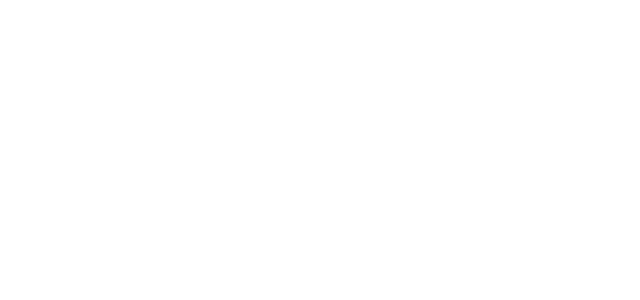
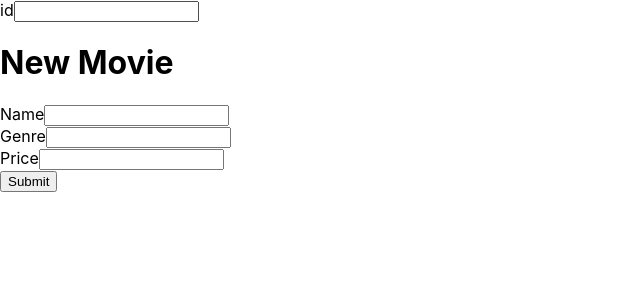
Before and after one commit to lekhanagodugunuri/PLJ_Lekhana, a React (Create React App) app in the folder Frontend/: page /movies/update/1 in a window 1280 px wide. Before the commit this address had no page. Shown: the top 300 px of the page, without its empty margins (0-640 px from the left). Built offline with nearby package versions, Linux system fonts and the light colour scheme.

Commit message:
finished all crud methods in frontend

```diff
--- a/Frontend/src/MovieService.ts
+++ b/Frontend/src/MovieService.ts
@@ -10,9 +10,11 @@ type Movie = {
   moviePrice: string;
 };
 
-export  async function getMovie() {
+export async function getMovie() {
   console.log(defaultAxiosInstance.get("movies/"), "ksjhdsdgfs");
-  const data = await defaultAxiosInstance.get("movies/").catch((error) =>{throw error})
+  const data = await defaultAxiosInstance.get("movies/").catch((error) => {
+    throw error;
+  });
   console.log("after fetch");
   console.log(data);
   return data["data"];
@@ -25,19 +27,27 @@ export async function getMovieById(id: string) {
 }
 
 export async function addMovie(params: Movie) {
-    const res = await defaultAxiosInstance.post(
-    "/movies",
+  const res = await defaultAxiosInstance.post("/movies", {
+    movieName: params.movieName,
+    moviePrice: params.moviePrice,
+  });
+  if (res && res.status === 200) {
+    console.log("movie successfully created");
+  }
+}
+export async function updateMovie(params: Movie) {
+  const res = await defaultAxiosInstance.put(
+    "/movies/" + params.movieId,
     {
-     movieName : params.movieName,
-     moviePrice : params.moviePrice,
-    },
-
+      movieName: params.movieName,
+      movieGenre: params.movieGenre,
+      moviePrice: params.moviePrice,
+    }
   );
   if (res && res.status === 200) {
     console.log("movie successfully created");
   }
 }
-
 export async function deleteMovieById(id: string) {
   const res = await defaultAxiosInstance
     .delete("/movies/" + id)
--- a/Frontend/src/components/atoms/UpdateButton.tsx
+++ /dev/null
@@ -1,16 +0,0 @@
-import { Button } from "@mui/material";
-import React, { Component } from "react";
-import { Routes, Route, useNavigate } from "react-router-dom";
-
-function UpdateButton1() {
-  const navigate = useNavigate();
-
-  const navigateToUpdate = () => {
-    navigate("/update");
-  };
-
-  {
-    return <Button variant="outlined" color="secondary" onClick={navigateToUpdate}>Update</Button>;
-  }
-}
-export default UpdateButton1;
--- a/Frontend/src/components/molecules/MovieNavBar.tsx
+++ b/Frontend/src/components/molecules/MovieNavBar.tsx
@@ -36,6 +36,7 @@ function Navbar() {
         >
           Create
         </Button>
+
       </Toolbar>
     </AppBar>
   );
--- a/Frontend/src/components/pages/DetailPage.tsx
+++ b/Frontend/src/components/pages/DetailPage.tsx
@@ -5,7 +5,7 @@ import { deleteMovieById, getMovieById } from "../../MovieService";
 import BuyButton from "../atoms/BuyButton";
 
 import DetailButton from "../atoms/DetailButton";
-import UpdateButton1 from "../atoms/UpdateButton";
+
 import MovieNavBar from "../molecules/MovieNavBar";
 import "./detail.css";
 function DetailCard1() {
@@ -32,7 +32,7 @@ function DetailCard1() {
   const navigate = useNavigate();
   const handleDelete = () => {
     deleteMovieById(id!).then(() => {
-      navigate("/movies");
+      navigate("/movies/");
     });
   };
 
@@ -60,9 +60,21 @@ function DetailCard1() {
           <p>Price: {movie?.moviePrice} </p>
 
           <BuyButton></BuyButton>
-          <UpdateButton1></UpdateButton1>
+
           <Button variant="contained" color="error" onClick={handleDelete}>
         Delete
+      </Button>
+      <Button
+        className="update"
+        variant="outlined"
+        color="success"
+        size="medium"
+        onClick={() => {
+          navigate("/movies/update/" + id);
+        }}
+      >
+
+        Update
       </Button>
         </Card>
       </div>
--- /dev/null
+++ b/Frontend/src/components/pages/UpdateMovie.tsx
@@ -0,0 +1,83 @@
+import { Button, Card, TextField } from "@mui/material";
+import React, { useEffect, useState } from "react";
+
+import { useNavigate, useParams } from "react-router-dom";
+
+import { Formik, useFormik } from "formik";
+import { updateMovie } from "../../MovieService";
+export default function MovieUpdate(){
+    const{id}=useParams();
+    const navigate = useNavigate();
+const formik = useFormik({
+    initialValues: {
+     id: "",
+     movieName: "",
+     movieGenre: "",
+     moviePrice: "",
+    },
+    onSubmit: (values) => {
+      handleSubmit(values.movieName, values.movieGenre, values.moviePrice);
+    console.log("hier",values);
+    }
+  });
+  const handleSubmit = (movieName:string, movieGenre:string, moviePrice:string)=>{
+    if (id == undefined) {return;}
+    updateMovie({movieId:id, movieName: movieName, movieGenre: movieGenre, moviePrice: moviePrice})
+      .then((response: any) => {
+        console.log("response",response)
+        navigate("/movies/")
+      })
+      .catch((e: any) => {
+        postMessage(e.response.data);
+      });
+    }
+return(<form onSubmit={formik.handleSubmit}>
+    <div>
+     <label htmlFor="id">id</label>
+      <input
+        id="id"
+        name="id"
+        type="text"
+        onChange={formik.handleChange}
+        onBlur={formik.handleBlur}
+        value={formik.values.id}
+      />
+    </div>
+    <div>
+      <h1>New Movie</h1>
+      <label htmlFor="movieName">Name</label>
+      <input
+        id="movieName"
+        name="movieName"
+        type="text"
+        onChange={formik.handleChange}
+        onBlur={formik.handleBlur}
+        value={formik.values.movieName}
+      />
+    </div>
+    <div>
+      <label htmlFor="movieGenre">Genre</label>
+      <input
+        id="movieGenre"
+        name="movieGenre"
+        type="text"
+        onChange={formik.handleChange}
+        onBlur={formik.handleBlur}
+        value={formik.values.movieGenre}
+      />
+    </div>
+    <div>
+      <label htmlFor="moviePrice">Price</label>
+      <input
+        id="moviePrice"
+        name="moviePrice"
+        type="text"
+        onChange={formik.handleChange}
+        onBlur={formik.handleBlur}
+        value={formik.values.moviePrice}
+      />
+    </div>
+    <button type="submit">Submit</button>
+  </form>
+)
+}
--- a/Frontend/src/index.tsx
+++ b/Frontend/src/index.tsx
@@ -9,6 +9,7 @@ import DetailPage from './components/pages/DetailPage';
 import LoginPage from './components/pages/LoginPage';
 import AboutUsPage from './components/pages/AboutUsPage';
 import CreateMoviePage from './components/pages/CreateMoviePage';
+import UpdateMovie from './components/pages/UpdateMovie';
 
 const root = ReactDOM.createRoot(
   document.getElementById('root') as HTMLElement
@@ -23,6 +24,7 @@ root.render(
         <Route path="/movies/:id" element={<DetailPage />} />
         <Route path="/aboutus" element={<AboutUsPage />} />
         <Route path="/movies/create" element={<CreateMoviePage/>}/>
+        <Route path="/movies/update/:id" element={<UpdateMovie/>}/>
       </Routes>
     </BrowserRouter>
   </React.StrictMode>
```
Lines whose indentation alone changed are shown as unchanged.
